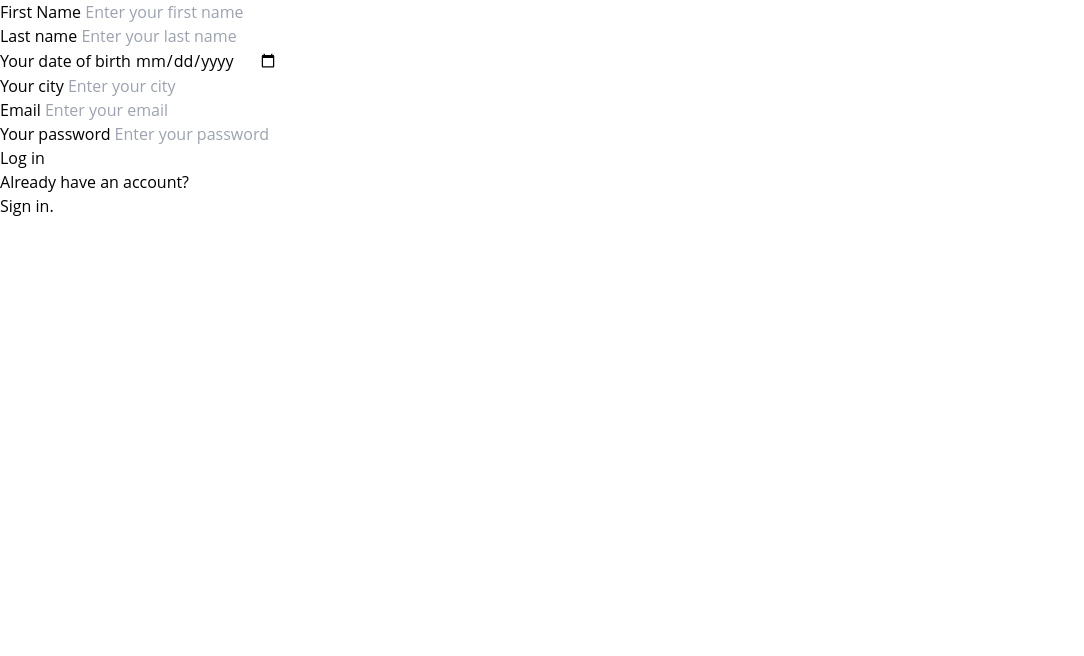
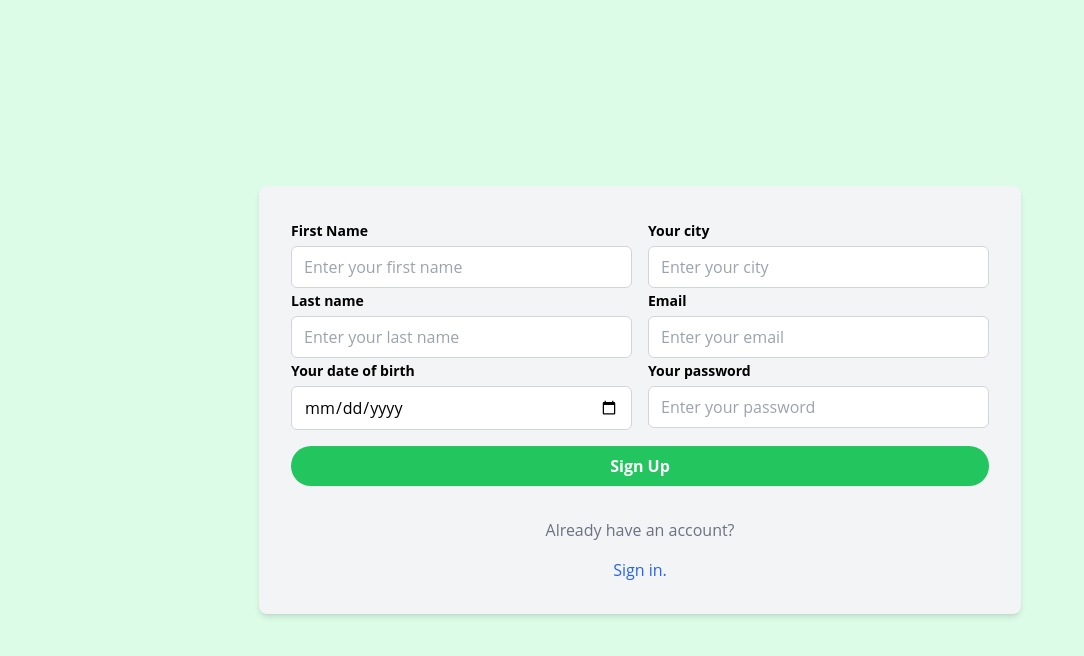
Before and after one commit to alinachen8/wildhacks, a SvelteKit app in the folder bondgrove-web/: page /signup in a window 1280 px wide. Shown: the top 656 px of the page, without its empty margins (0-1084 px from the left). Built offline with nearby package versions, Linux system fonts and the light colour scheme.

Commit message:
aesthetics for sign up and sign in

```diff
--- a/bondgrove-web/src/app.pcss
+++ b/bondgrove-web/src/app.pcss
@@ -26,3 +26,9 @@ html {
 @tailwind components;
 
 @tailwind utilities;
+
+
+@import url('https://fonts.googleapis.com/css2?family=Oswald:wght@200;700&display=swap');
+body {
+  font-family: 'Oswald', sans-serif;
+}
--- a/bondgrove-web/src/routes/signin/+page.svelte
+++ b/bondgrove-web/src/routes/signin/+page.svelte
@@ -1,25 +1,21 @@
 <script lang="ts">
   import { goto } from '$app/navigation';
-  import { Alert } from 'flowbite-svelte';
-
-  let email: string;
-  let password: string;
-  let error: string;
-
-  const login = async () => {
-    console.log('email: ', email, 'password: ', password);
-    goto('/');
-  }
+  // ... other imports and script content remain the same ...
+  let email: string = '';
+  let password: string = '';
 
 </script>
 
-<div>
-  <div>
+<!-- This is the main container that centers everything on the page -->
+<div class="page-container">
+  <!-- The form itself, which will submit and prevent the default page reload -->
   <form on:submit|preventDefault={login}>
-      <div>
-        <label for="email">
-          Email
-        </label>
+    <!-- Heading for Sign In -->
+    <h2 style="color: black; font-weight: bold; font-size: 15px; margin-top: -140px; text-align: center;">SIGN IN</h2>
+
+    <!-- A group for the email input, with a label and input field -->
+    <div class="form-group">
+      <label for="email">Email</label>
       <input
         type="email"
         id="email"
@@ -29,10 +25,10 @@
         bind:value={email}
       />
     </div>
-      <div>
-        <label
-          for="password"
-          >Your password</label>
+
+    <!-- A group for the password input, with a label and input field -->
+    <div class="form-group">
+      <label for="password">Your password</label>
       <input
         type="password"
         id="password"
@@ -42,15 +38,97 @@
         bind:value={password}
       />
     </div>
-      <button
-        type="submit"
-      >Log in</button>
+
+    <!-- The submit button for the form -->
+    <button type="submit">Sign in</button>
+
+    <!-- Text and link for users who need to sign up -->
     <p> Don't have an account? </p>
     <a href="/signup"> Sign up. </a>
   </form>
-  </div>
 </div>
 
 <svelte:head>
   <title>Sign In</title>
 </svelte:head>
+
+<!-- The styling to make the page look like the provided image -->
+<style>
+  /* Styles for the main page container to center everything */
+  .page-container {
+    display: flex;
+    justify-content: center; /* Center children vertically */
+    align-items: center; /* Center children horizontally */
+    height: 100vh; /* Full height of the viewport */
+    /* Background color for the entire page, change as needed */
+    background-color: #f3e8cb;
+    /* Font family for the entire page, change as needed */
+    font-family: 'Helvetica', 'Arial', sans-serif;
+  }
+
+  /* Styles for the form to organize its children */
+  form {
+    display: flex;
+    flex-direction: column; /* Stack children vertically */
+    align-items: center; /* Center children horizontally */
+    gap: 1rem; /* Space between form items */
+    /* Add other styles like padding, background, etc., as needed */
+  }
+
+  /* Styles for each form group (label + input) */
+  .form-group {
+    display: flex;
+    flex-direction: column; /* Stack label and input vertically */
+    align-items: flex-start; /* Align items to the start of the flex container */
+    width: 100%; /* Full width of the form */
+  }
+
+  /* Style for the labels */
+  label {
+    font-weight: bold; /* Make text bold */
+    margin-bottom: 0.5rem; /* Space below the label */
+    text-transform: uppercase; /* UPPERCASE text */
+  }
+
+  /* Style for the input fields */
+  input {
+    font-size: 1rem;
+    padding: 0.5rem; /* Padding inside the input fields */
+    margin-bottom: 1rem; /* Space below the input fields */
+    border: 2px solid #ccc; /* Border around the input fields */
+    border-radius: 8px; /* Rounded corners for the input fields */
+  }
+
+  /* Style for the submit button */
+  button {
+    background-color: #84cc16; /* Background color for the button */
+    color: white; /* Text color for the button */
+    border: none; /* No border for the button */
+    padding: 0.5rem 1rem; /* Padding inside the button */
+    border-radius: 20px; /* Rounded corners for the button */
+    cursor: pointer; /* Pointer cursor on hover */
+    text-transform: uppercase; /* UPPERCASE text */
+    font-weight: bold; /* Bold text */
+  }
+
+  /* Hover effect for the button */
+  button:hover {
+    background-color: #6fa914; /* Slightly darker color on hover */
+  }
+
+  /* Style for the sign-up link */
+  a {
+    color: #1e3a8a; /* Text color for the link */
+    text-decoration: none; /* No underline by default */
+  }
+
+  /* Hover effect for the link */
+  a:hover {
+    text-decoration: underline; /* Underline on hover */
+  }
+
+  /* Style for the paragraph above the sign-up link */
+  p {
+    margin: 1rem 0; /* Space above and below the paragraph */
+  }
+</style>
--- a/bondgrove-web/src/routes/signup/+page.svelte
+++ b/bondgrove-web/src/routes/signup/+page.svelte
@@ -1,6 +1,6 @@
 <script lang="ts">
   import { goto } from '$app/navigation';
-  import { Alert } from 'flowbite-svelte';
+  // Import any additional dependencies if needed
 
   let firstname: string;
   let lastname: string;
@@ -16,13 +16,11 @@
   }
 </script>
 
-<div>
-  <div>
-    <form on:submit|preventDefault={login}>
-      <div>
-        <label
-          for="firstname"
-          >First Name</label>
+<div class="page-container bg-green-100 flex justify-center items-center h-screen">
+  <form on:submit|preventDefault={login} class="grid grid-cols-2 gap-4 bg-gray-100 p-8 rounded-lg shadow-md">
+    <div class="col-span-1">
+      <div class="form-group">
+        <label for="firstname" class="text-sm font-bold">First Name</label>
         <input
           type="text"
           required
@@ -30,12 +28,11 @@
           name="firstname"
           placeholder="Enter your first name"
           bind:value={firstname}
+          class="w-full py-2 px-3 mt-1 border border-gray-300 rounded-md focus:outline-none focus:ring focus:ring-indigo-200"
         />
       </div>
-      <div>
-        <label
-          for="lastname"
-          >Last name</label>
+      <div class="form-group">
+        <label for="lastname" class="text-sm font-bold">Last name</label>
         <input
           type="text"
           required
@@ -43,12 +40,11 @@
           name="lastname"
           placeholder="Enter your last name"
           bind:value={lastname}
+          class="w-full py-2 px-3 mt-1 border border-gray-300 rounded-md focus:outline-none focus:ring focus:ring-indigo-200"
         />
       </div>
-      <div>
-        <label
-          for="dob"
-          >Your date of birth</label>
+      <div class="form-group">
+        <label for="dob" class="text-sm font-bold">Your date of birth</label>
         <input
           type="date"
           required
@@ -56,12 +52,13 @@
           name="dob"
           placeholder="Enter your date of birth"
           bind:value={dob}
+          class="w-full py-2 px-3 mt-1 border border-gray-300 rounded-md focus:outline-none focus:ring focus:ring-indigo-200"
         />
       </div>
-      <div>
-        <label
-          for="city"
-          >Your city</label>
+    </div>
+    <div class="col-span-1">
+      <div class="form-group">
+        <label for="city" class="text-sm font-bold">Your city</label>
         <input
           type="text"
           required
@@ -69,12 +66,11 @@
           name="city"
           placeholder="Enter your city"
           bind:value={city}
+          class="w-full py-2 px-3 mt-1 border border-gray-300 rounded-md focus:outline-none focus:ring focus:ring-indigo-200"
         />
       </div>
-      <div>
-        <label for="email">
-          Email
-        </label>
+      <div class="form-group">
+        <label for="email" class="text-sm font-bold">Email</label>
         <input
           type="email"
           required
@@ -82,12 +78,11 @@
           name="email"
           placeholder="Enter your email"
           bind:value={email}
+          class="w-full py-2 px-3 mt-1 border border-gray-300 rounded-md focus:outline-none focus:ring focus:ring-indigo-200"
         />
       </div>
-      <div>
-        <label
-          for="password"
-          >Your password</label>
+      <div class="form-group">
+        <label for="password" class="text-sm font-bold">Your password</label>
         <input
           type="password"
           required
@@ -95,15 +90,14 @@
           name="password"
           placeholder="Enter your password"
           bind:value={password}
+          class="w-full py-2 px-3 mt-1 border border-gray-300 rounded-md focus:outline-none focus:ring focus:ring-indigo-200"
         />
       </div>
-      <button
-        type="submit"
-      >Log in</button>
-      <p> Already have an account? </p>
-      <a href="/signin"> Sign in. </a>
-    </form>
-  </div>
+    </div>
+    <button type="submit" class="col-span-2 bg-green-500 text-white font-bold py-2 px-4 rounded-full hover:bg-green-700">Sign Up</button>
+    <p class="col-span-2 text-center text-gray-500 mt-4"> Already have an account? </p>
+    <a href="/signin" class="col-span-2 text-center text-blue-600 hover:underline"> Sign in. </a>
+  </form>
 </div>
 
 <svelte:head>
```
Lines whose indentation alone changed are shown as unchanged.
